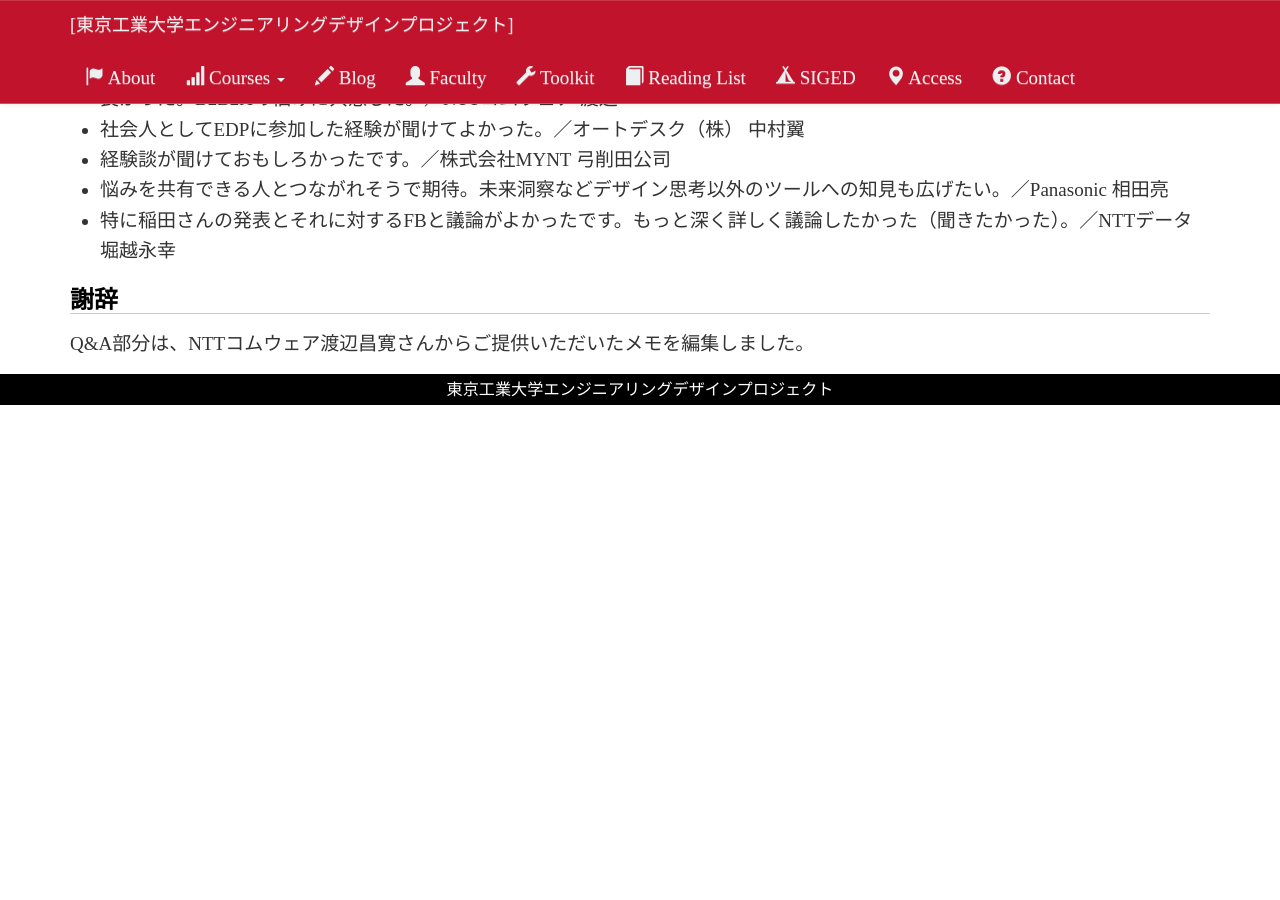
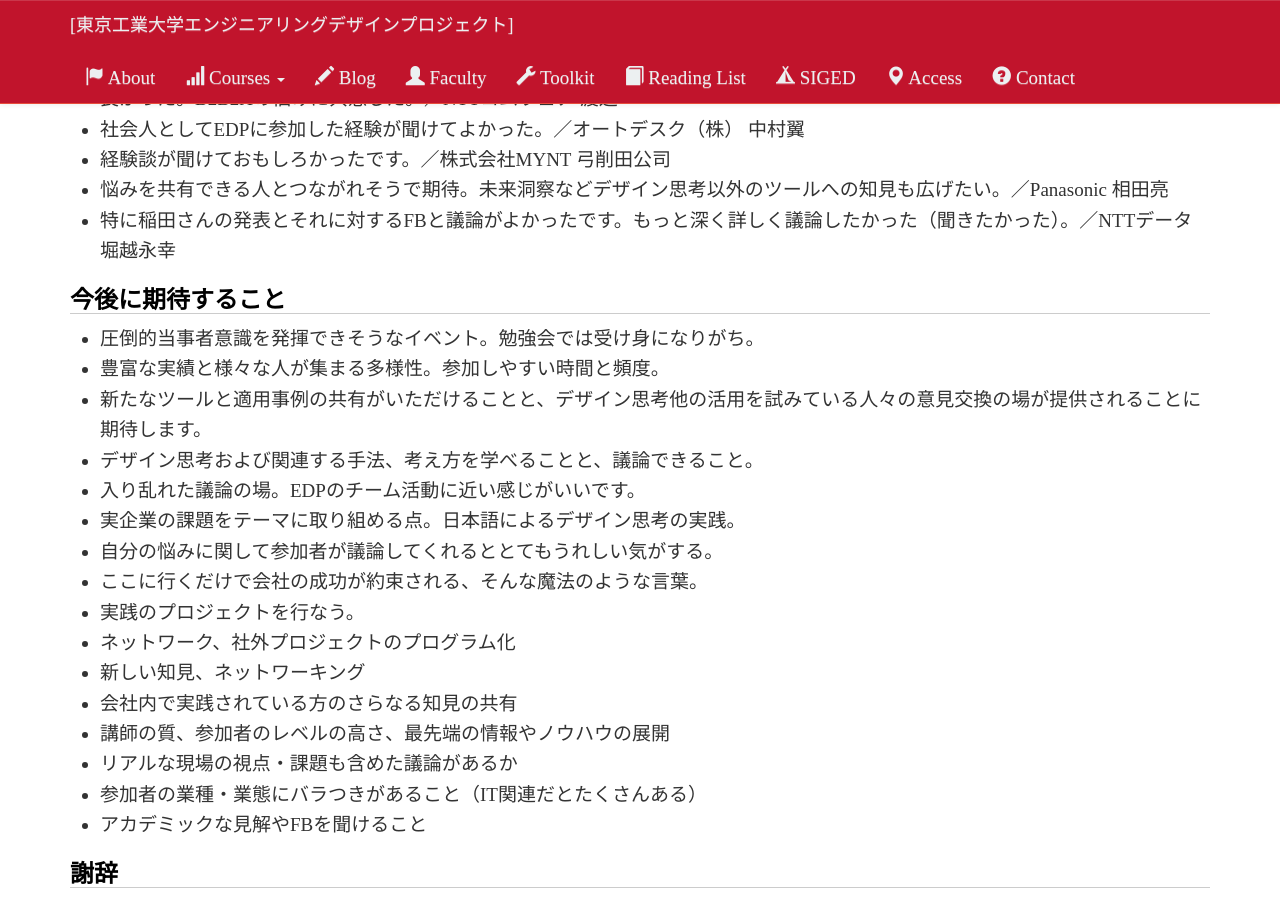
Before and after one commit to titech-edp/titech-edp.github.io, a Jekyll site: the page built from siged/01.md, in a window 1280 px wide and 900 px high, scrolled down 4738 px. Built offline with Jekyll 4.4.1, drawn with Linux system fonts in a browser that asks for light colours; nearby versions of some CDN libraries; library files that are not in the unit come from our copies; before the commit the page ends 5143 px from its top, so only the background shows below that.

Commit message:
Add opinion

```diff
--- a/siged/01.md
+++ b/siged/01.md
@@ -160,6 +160,23 @@ BtoB開発職のエンジニアが何を考えて仕事をしてきたか、CBEC
 * 悩みを共有できる人とつながれそうで期待。未来洞察などデザイン思考以外のツールへの知見も広げたい。／Panasonic 相田亮
 * 特に稲田さんの発表とそれに対するFBと議論がよかったです。もっと深く詳しく議論したかった（聞きたかった）。／NTTデータ 堀越永幸
 
+## 今後に期待すること
+* 圧倒的当事者意識を発揮できそうなイベント。勉強会では受け身になりがち。
+* 豊富な実績と様々な人が集まる多様性。参加しやすい時間と頻度。
+* 新たなツールと適用事例の共有がいただけることと、デザイン思考他の活用を試みている人々の意見交換の場が提供されることに期待します。
+* デザイン思考および関連する手法、考え方を学べることと、議論できること。
+* 入り乱れた議論の場。EDPのチーム活動に近い感じがいいです。
+* 実企業の課題をテーマに取り組める点。日本語によるデザイン思考の実践。
+* 自分の悩みに関して参加者が議論してくれるととてもうれしい気がする。
+* ここに行くだけで会社の成功が約束される、そんな魔法のような言葉。
+* 実践のプロジェクトを行なう。
+* ネットワーク、社外プロジェクトのプログラム化
+* 新しい知見、ネットワーキング
+* 会社内で実践されている方のさらなる知見の共有
+* 講師の質、参加者のレベルの高さ、最先端の情報やノウハウの展開
+* リアルな現場の視点・課題も含めた議論があるか
+* 参加者の業種・業態にバラつきがあること（IT関連だとたくさんある）
+* アカデミックな見解やFBを聞けること
 
 ## 謝辞
 
```
